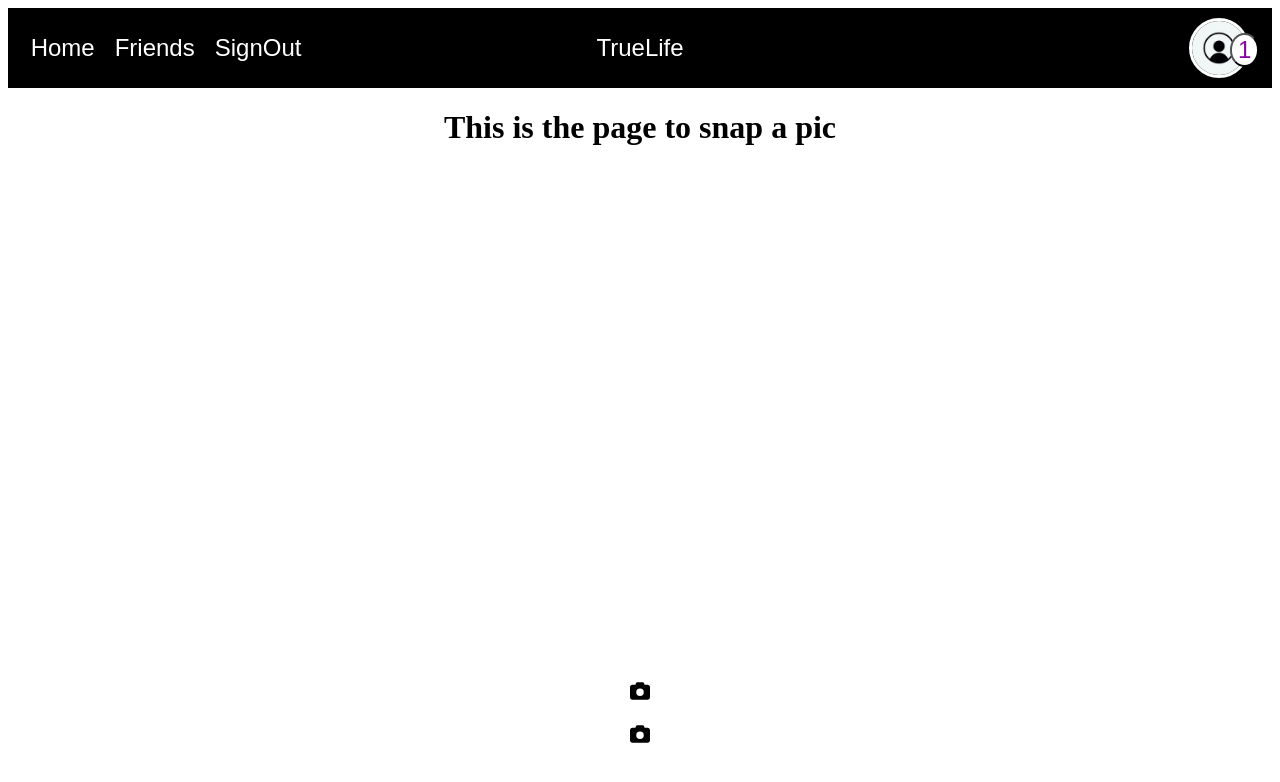
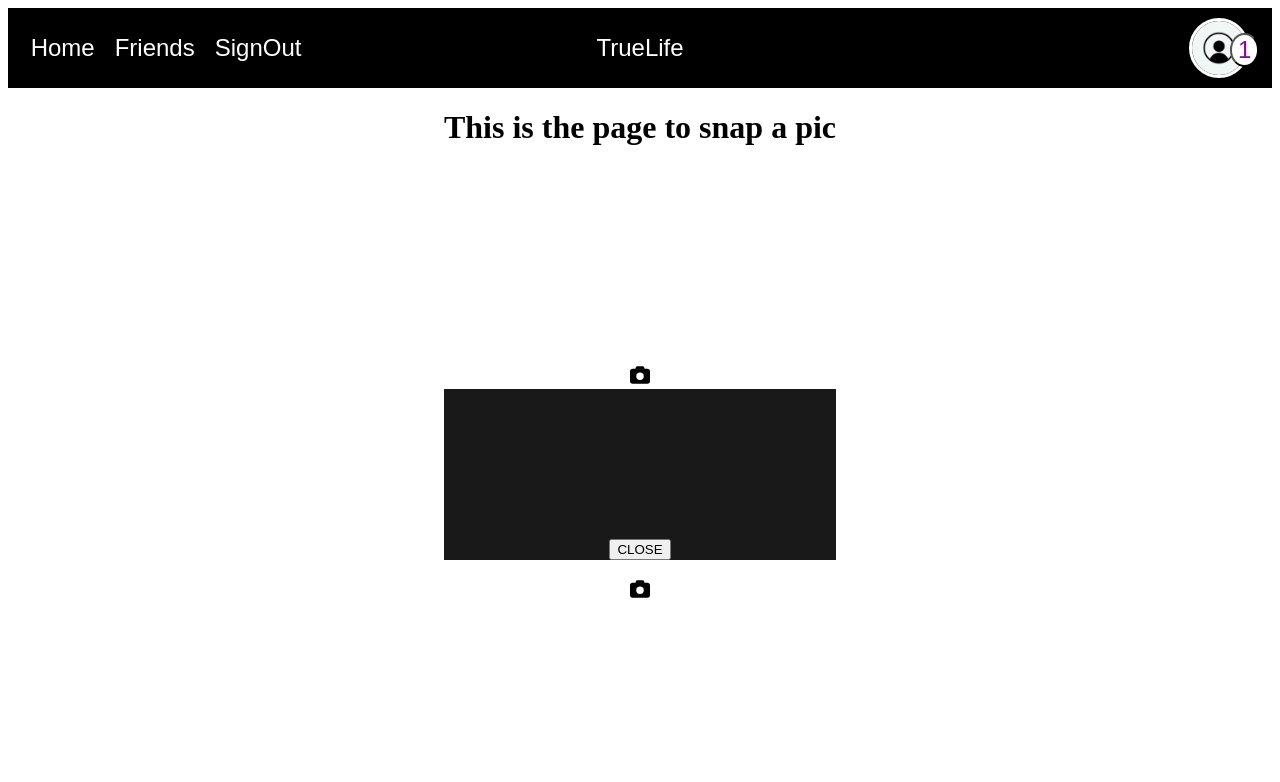
Before and after one commit to squirtoise/true-life, a React app: page /camera in a window 1280 px wide. Shown: the top 782 px of the page. Built offline with nearby package versions, Linux system fonts and the light colour scheme; no server answers.

Commit message:
rendering webcam view as well as snapshot on Camera page

```diff
--- a/client/components/Canvas.tsx
+++ b/client/components/Canvas.tsx
@@ -2,34 +2,13 @@ import React, { useRef, useEffect, useState } from 'react';
 import Button from './Button';
 import { CameraContainer, SnappedPhoto, Video } from './styles/Camera.style';
 import { faCamera } from '@fortawesome/free-solid-svg-icons';
-
-// function Canvas() {
-//     const startVideo = () => {
-//         navigator.mediaDevices.getUserMedia({ video: true });
-//     };
-
-//     useEffect(() => {
-//         startVideo();
-//     }, []);
-//     return (
-//         <>
-//             <CameraContainer>
-//                 <video height={500} width={500} muted autoPlay className="videoFeed"></video>
-//                 <p>TEST</p>
-//             </CameraContainer>
-//         </>
-//     );
-// }
-
-// export default Canvas;
-
-//************************************************************ */
 
 function Canvas() {
     const videoRef = useRef<any>();
     const photoRef = useRef<any>();
 
     const [hasPhoto, setHasPhoto] = useState(false);
+    const [snappedPhoto, setSnappedPhoto] = useState<any>({ imageDataURL: null });
 
     const getVideo = () => {
         navigator.mediaDevices
@@ -51,9 +30,18 @@ function Canvas() {
         let video = videoRef.current;
         let photo = photoRef.current;
 
+        photo.width = width;
+        photo.height = height;
+
         let ctx = photo.getContext('2d');
         ctx.drawImage(video, 0, 0, width, height);
         setHasPhoto(true);
+        setSnappedPhoto(() => {
+            console.log('PHOTO DATA URL', photo.toDataURL());
+            {
+                imageDataURL: photo.toDataURL();
+            }
+        });
     };
 
     const closePhoto = () => {
--- a/client/components/styles/Camera.style.tsx
+++ b/client/components/styles/Camera.style.tsx
@@ -6,19 +6,21 @@ export const CameraContainer = styled.div`
     flex-direction: column;
     align-items: center;
     justify-content: center;
-    width: 80vw;
-    height: auto;
+    width: 100%;
+    height: 100%;
+    z-index: 1;
 `;
 
-export const SnappedPhoto = styled.div`
-    position: fixed;
-    top: 0;
-    left: 100%;
+export const SnappedPhoto = styled.div<any>`
+    position: relative;
+    display: flex;
+    flex-direction: column;
+    align-items: center;
+    justify-content: center;
     width: 100%;
     height: 100%;
-    display: flex;
-    align-items: center;
     background-color: rgba(0, 0, 0, 0.9);
+    z-index: 0;
 `;
 
 interface VideoProps {
```
